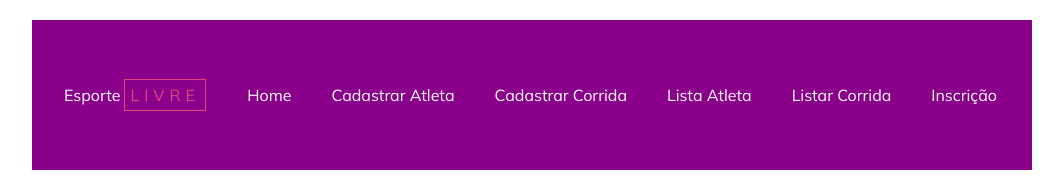
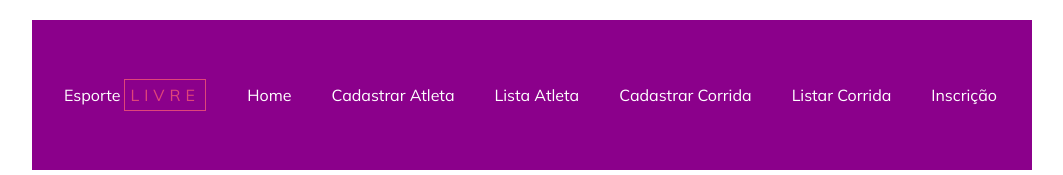
Before and after one commit to izazh2/esporte_ar_livre, an Angular app: page /home in a window 1280 px wide. Shown: the top 175 px of the page, without its empty margins (108-1171 px from the left). Built offline with nearby package versions, Linux system fonts and the light colour scheme.

Commit message:
diversas alterações

```diff
--- a/src/app/app.ts
+++ b/src/app/app.ts
@@ -5,10 +5,12 @@ import { MenuComponent } from './component/menu-component/menu-component';
 import { AtletaComponent } from './component/atleta-component/atleta-component';
 import { HomeComponent } from './component/home-component/home-component';
 import { CorridaComponent } from './component/corrida-component/corrida-component';
+import { ListarCorridaComponent } from './component/listar-corrida-component/listar-corrida-component';
+import { ListarAtletaComponent } from './component/listar-atleta-component/listar-atleta-component';
 
 @Component({
   selector: 'app-root',
-  imports: [RouterOutlet, MenuComponent, AtletaComponent, HomeComponent, CorridaComponent],
+  imports: [RouterOutlet, MenuComponent, AtletaComponent, HomeComponent, CorridaComponent, ListarAtletaComponent, ListarCorridaComponent],
   templateUrl: './app.html',
   styleUrl: './app.css'
 })
--- a/src/app/component/menu-component/menu-component.html
+++ b/src/app/component/menu-component/menu-component.html
@@ -7,9 +7,9 @@
         <ul id="menu-ul">
             <li><a routerLink="/home" class="lnk-menu">Home</a></li>
             <li><a routerLink="/cadastroatleta" class="lnk-menu">Cadastrar Atleta</a></li>
+            <li><a routerLink="/listaatleta" class="lnk-menu">Lista Atleta</a></li>
             <li><a routerLink="cadastrocorrida" class="lnk-menu">Cadastrar Corrida</a></li>
-            <li><a routerLink="/listaatleta" class="lnk-menu">Lista Atleta</a></li>
-            <li><a href="#" class="lnk-menu">Listar Corrida</a></li>
+            <li><a routerLink="/listarcorrida" class="lnk-menu">Listar Corrida</a></li>
             <li><a href="#" class="lnk-menu">Inscrição</a></li>
         </ul>
     </nav>
```
Also changed, not shown: src/app/app.routes.ts (+11 -0 lines).
